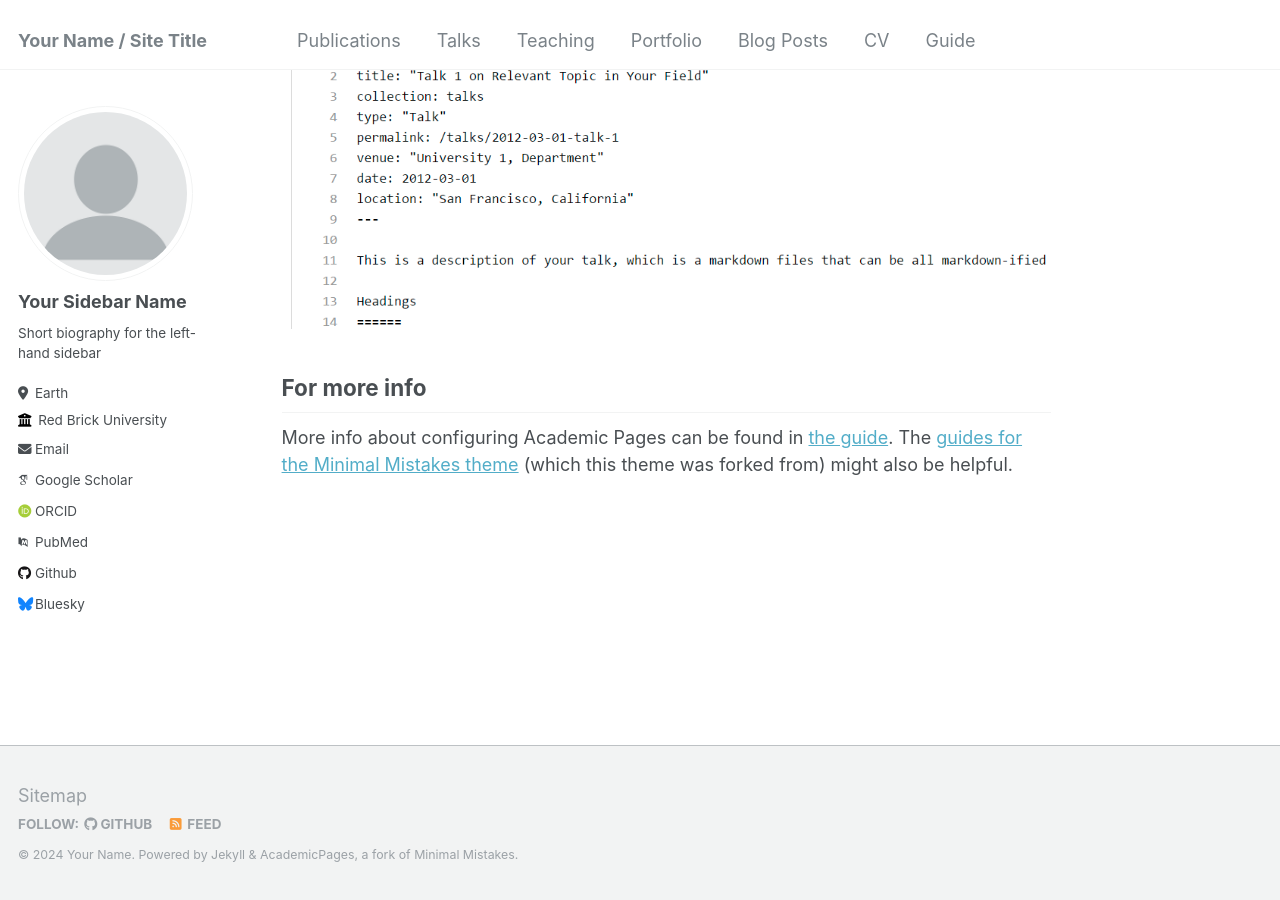
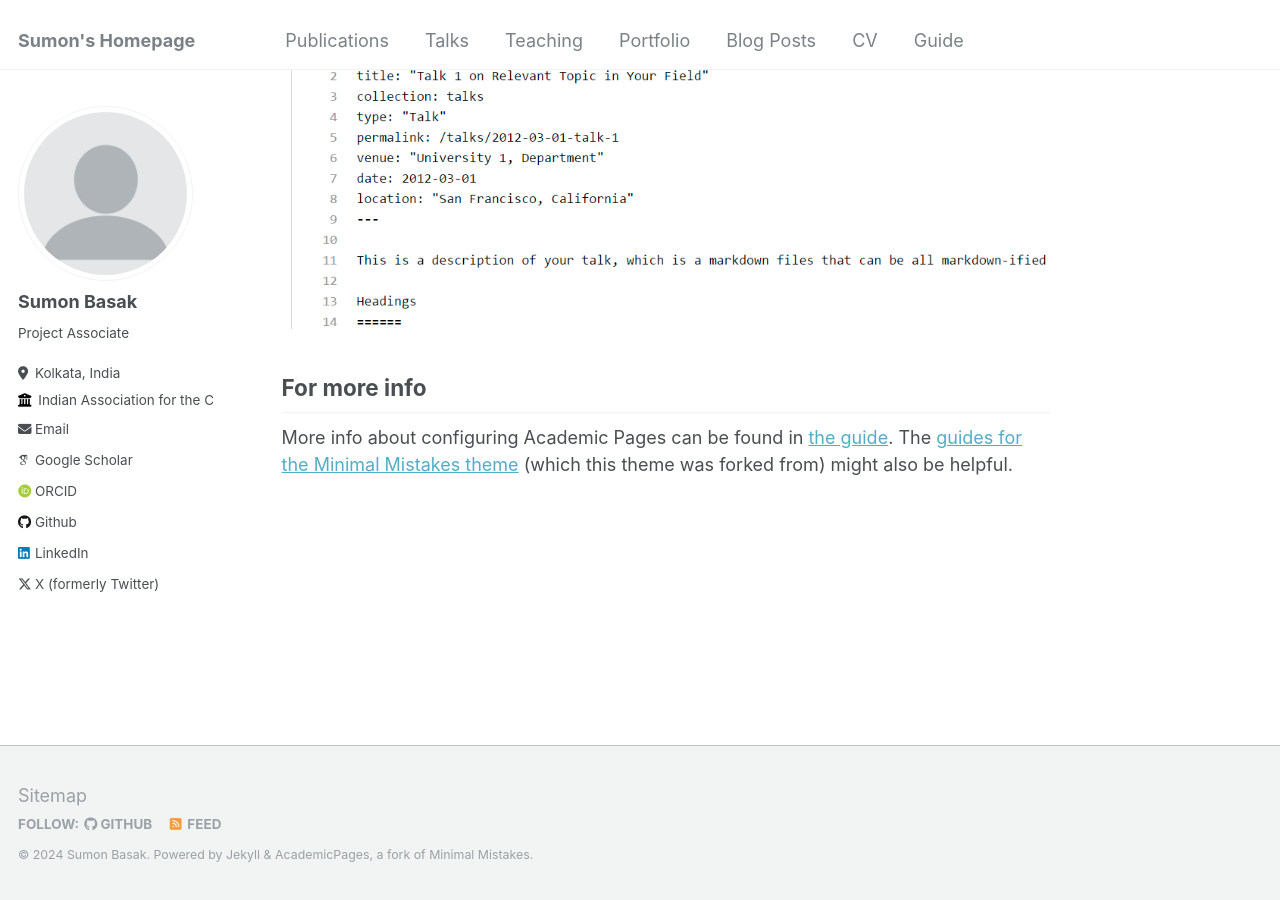
Before and after one commit to sumbasak/sumbasak.github.io, a Jekyll site: the page built from _pages/about.md, in a window 1280 px wide and 900 px high, scrolled down 2660 px. Built offline with Jekyll 4.4.1, drawn with Linux system fonts in a browser that asks for light colours; some web fonts are replaced.

Commit message:
Update _config.yml

```diff
--- a/_config.yml
+++ b/_config.yml
@@ -8,13 +8,13 @@
 
 # Basic Site Settings
 locale                   : "en-US"
-title                    : "Your Name / Site Title"
+title                    : "Sumon's Homepage"
 title_separator          : "-"
-name                     : &name "Your Name"
+name                     : &name "Sumon Basak"
 description              : &description "personal description"
-url                      : https://academicpages.github.io # the base hostname & protocol for your site e.g. "https://mmistakes.github.io"
+url                      : https://sumon.github.io # the base hostname & protocol for your site e.g. "https://mmistakes.github.io"
 baseurl                  : "" # the subpath of your site, e.g. "/blog"
-repository               : "academicpages/academicpages.github.io"
+repository               : "sumbasak/sumon.github.io"
 
 # Site Author - The following control what appear as part of the author content on the side bar.
 #               If a field is blank the icon and link will not appear, otherwise it will be shown.
@@ -22,32 +22,32 @@ repository               : "academicpages/academicpages.github.io"
 author:
   # Biographic information
   avatar           : "profile.png"
-  name             : "Your Sidebar Name"
+  name             : "Sumon Basak"
   pronouns         : # example: "she/her"
-  bio              : "Short biography for the left-hand sidebar"
-  location         : "Earth"
-  employer         : "Red Brick University"
+  bio              : "Project Associate"
+  location         : "Kolkata, India"
+  employer         : "Indian Association for the Cultivation of Science"
   uri              : # URL
-  email            : "none@example.org"
+  email            : "b.sumon@outlook.com"
 
   # Academic websites
   arxiv            : # URL - Update with the correct link to your profile
-  googlescholar    : "https://scholar.google.com/citations?user=PS_CX0AAAAAJ"
+  googlescholar    : "https://bit.ly/sumongs"
   impactstory      : # URL
-  orcid            : "http://orcid.org/yourorcidurl"
-  pubmed           : "https://www.ncbi.nlm.nih.gov/pubmed/?term=john+snow"
-  researchgate     : # URL
+  orcid            : "https://bit.ly/sumonorcid"
+  pubmed           : #
+  researchgate     : #
 
   # Repositories and software development
   bitbucket        : # Username - Update with your username on the site
   codepen          : # Username
   dribbble         : # Username
-  github           : "academicpages"
+  github           : "sumbasak"
   kaggle           : # Username
   stackoverflow    : # User number or user number and name (i.e., use "1" or "1/jeff-atwood")
 
   # Social media
-  bluesky          : "bsky.app" # Replace this with you Bluesky username
+  bluesky          : # Replace this with you Bluesky username
   facebook         : # Username
   flickr           : # Username
   foursquare       : # Username
@@ -56,7 +56,7 @@ author:
   keybase          : # Username
   instagram        : # Username
   lastfm           : # Username
-  linkedin         : # Username
+  linkedin         : "chemsumon"
   mastodon         : # URL
   medium           : # URL
   pinterest        : # Username
@@ -64,7 +64,7 @@ author:
   steam            : # Username
   telegram         : # URL
   tumblr           : # Username
-  twitter          : # Username for X / Twitter
+  twitter          : "chemsumon"
   vine             : # Username
   weibo            : # Username
   wikipedia        : # Username
```
